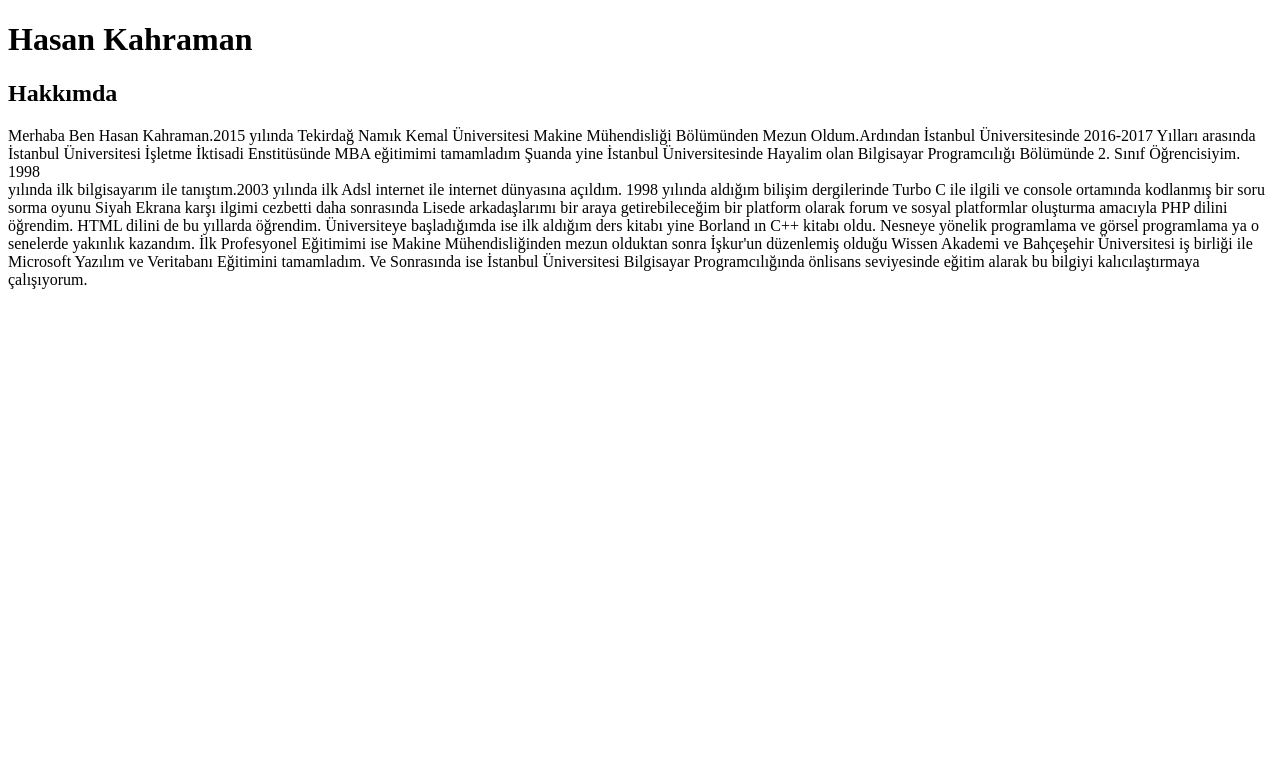
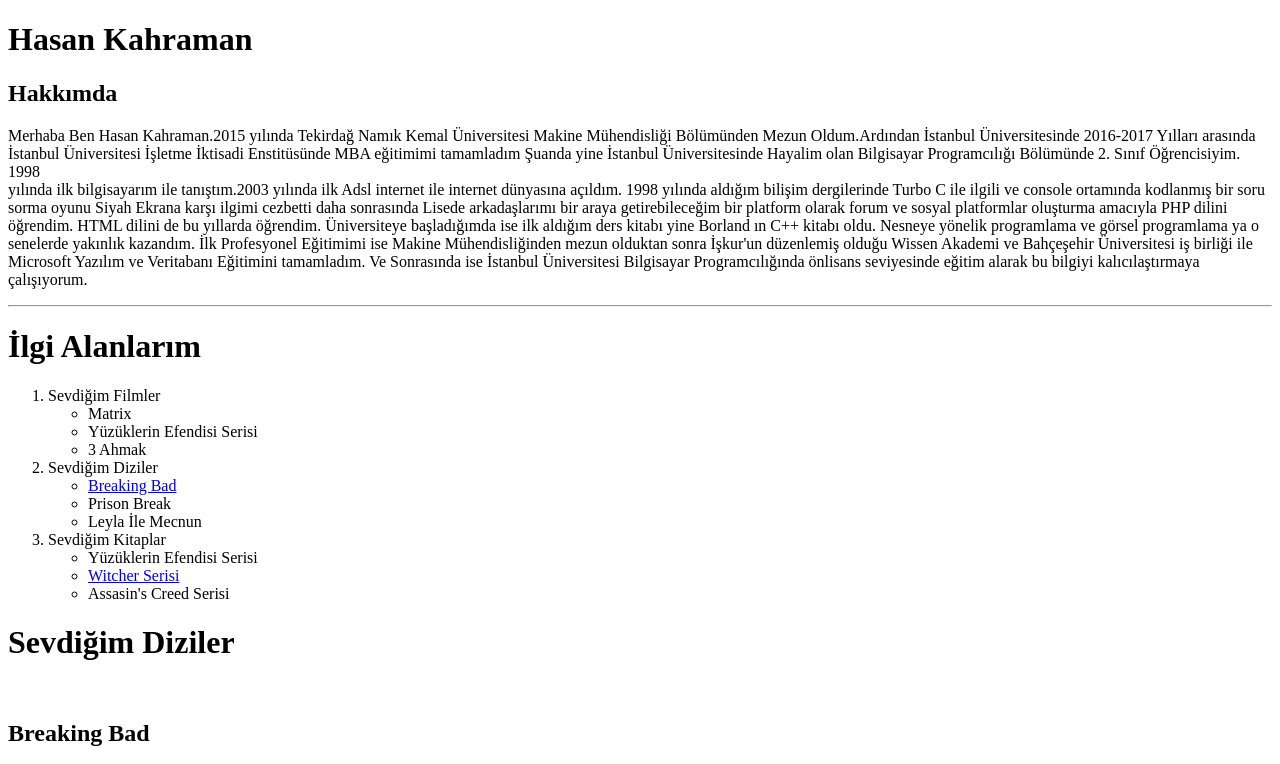
Before and after one commit to HasKhan89/kodluyoruzilkrepo, a plain HTML site: page HTML/index.html in a window 1280 px wide. Shown: the top 764 px of the page. Drawn offline with Linux system fonts and the light colour scheme; grey boxes are pictures that could not be loaded.

Commit message:
index changed

```diff
--- a/HTML/index.html
+++ b/HTML/index.html
@@ -16,6 +16,25 @@
     HTML dilini de bu yıllarda öğrendim. Üniversiteye başladığımda ise ilk aldığım ders kitabı yine Borland ın C++ kitabı oldu. Nesneye yönelik programlama ve görsel programlama ya o <br> senelerde yakınlık kazandım.
     İlk Profesyonel Eğitimimi ise Makine Mühendisliğinden mezun olduktan sonra İşkur'un düzenlemiş olduğu Wissen Akademi ve Bahçeşehir Üniversitesi iş birliği ile <br> Microsoft Yazılım ve Veritabanı Eğitimini tamamladım. Ve Sonrasında ise İstanbul Üniversitesi Bilgisayar Programcılığında önlisans seviyesinde eğitim alarak bu bilgiyi kalıcılaştırmaya çalışıyorum.
     </p>
-
+    <hr>
+    <h1>İlgi Alanlarım</h1>
+    <ol>
+        <li>Sevdiğim Filmler</li>
+        <ul><li>Matrix</li></ul>
+        <ul><li>Yüzüklerin Efendisi Serisi</li></ul>
+        <ul><li>3 Ahmak</li></ul>
+        <li>Sevdiğim Diziler</li>
+        <ul><li><a href="https://www.imdb.com/title/tt0903747/?ref_=nv_sr_srsg_0_tt_8_nm_0_q_breakin" target="_blank">Breaking Bad</a></li></ul>
+        <ul><li>Prison Break</li></ul>
+        <ul><li>Leyla İle Mecnun</li></ul>
+        <li>Sevdiğim Kitaplar</li>
+        <ul><li>Yüzüklerin Efendisi Serisi</li></ul>
+        <ul><li><a href="https://www.goodreads.com/book/show/41187016-witcher-series-6-books-set-collection?from_search=true&from_srp=true&qid=kKulAcVenI&rank=2" target="_blank" rel="noopener noreferrer">Witcher Serisi</a></li></ul>
+        <ul><li>Assasin's Creed Serisi</li></ul>
+    </ol>
+    <h1>Sevdiğim Diziler</h1>
+    <br>
+    <h2>Breaking Bad</h2>
+    <img width="600" src="https://wallpapercosmos.com/w/middle-retina/e/f/6/183124-1920x1080-desktop-full-hd-breaking-bad-background-photo.jpg" alt="Breaking Bad">
 </body>
 </html>
```
